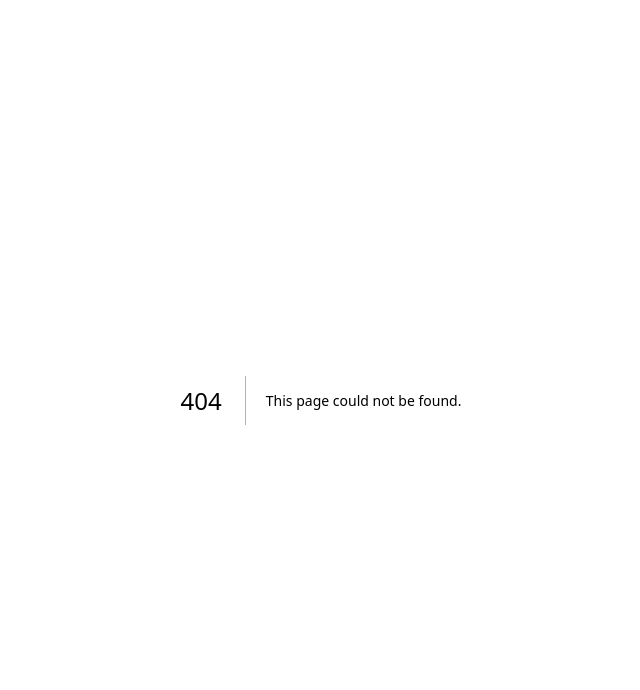
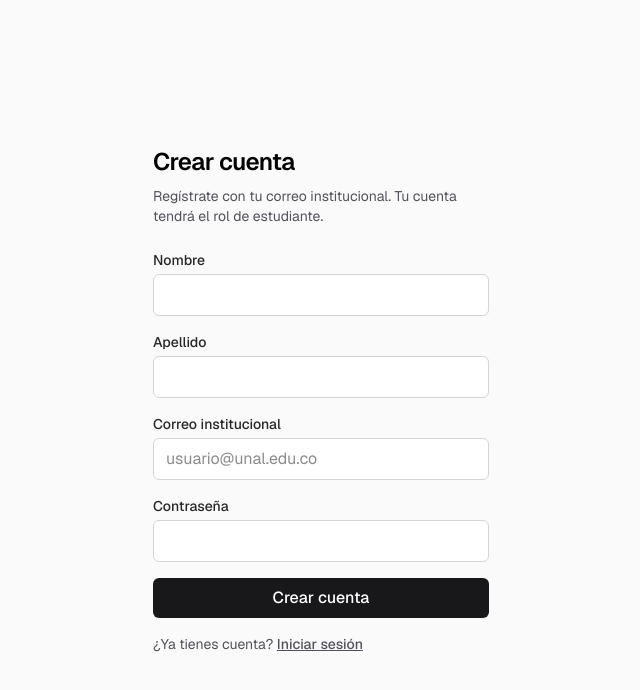
Before and after one commit to ingenieriadesoftwarep502-a11y/sigma-fcen, a Next.js app in the folder frontend/my-app/: page /register in a window 1280 px wide. Before the commit this address had no page. Shown: the top 690 px of the page, without its empty margins (319-959 px from the left). Built offline with nearby package versions, Linux system fonts and the light colour scheme.

Commit message:
feat(frontend): pantalla de registro de estudiantes
T-01.14 (parte 3, CA-HU01-1 a CA-HU01-4):
- /register valida campos y dominio @unal.edu.co antes de enviar y
  muestra los errores del servidor junto a cada campo.
- Tras registrarse inicia sesion y va al inicio (ADR-009).

```diff
--- /dev/null
+++ b/frontend/my-app/app/register/page.tsx
@@ -0,0 +1,23 @@
+import type { Metadata } from "next";
+
+import RegisterForm from "./register-form";
+
+export const metadata: Metadata = { title: "Crear cuenta · SIGMA-FCEN" };
+
+export default function RegisterPage() {
+  return (
+    <div className="flex flex-1 items-center justify-center bg-zinc-50 font-sans dark:bg-black">
+      <main className="flex w-full max-w-sm flex-col gap-6 px-6 py-16">
+        <div className="flex flex-col gap-2">
+          <h1 className="text-2xl font-semibold tracking-tight text-black dark:text-zinc-50">
+            Crear cuenta
+          </h1>
+          <p className="text-sm text-zinc-600 dark:text-zinc-400">
+            Regístrate con tu correo institucional. Tu cuenta tendrá el rol de estudiante.
+          </p>
+        </div>
+        <RegisterForm />
+      </main>
+    </div>
+  );
+}
--- /dev/null
+++ b/frontend/my-app/app/register/register-form.tsx
@@ -0,0 +1,129 @@
+"use client";
+
+import Link from "next/link";
+import { useRouter } from "next/navigation";
+import { type FormEvent, useState } from "react";
+
+import TextField from "@/components/text-field";
+import { fieldErrors, requestErrorMessage } from "@/lib/api-client";
+import {
+  INSTITUTIONAL_EMAIL_DOMAIN,
+  isInstitutionalEmail,
+  login,
+  register,
+  type RegisterData,
+} from "@/lib/auth";
+
+type Field = keyof RegisterData;
+type Errors = Partial<Record<Field, string[]>>;
+
+const EMPTY: RegisterData = { first_name: "", last_name: "", email: "", password: "" };
+
+function validate(data: RegisterData): Errors {
+  const errors: Errors = {};
+  if (!data.first_name.trim()) errors.first_name = ["Ingresa tu nombre."];
+  if (!data.last_name.trim()) errors.last_name = ["Ingresa tu apellido."];
+  if (!data.email.trim()) {
+    errors.email = ["Ingresa tu correo."];
+  } else if (!isInstitutionalEmail(data.email.trim())) {
+    errors.email = [`Usa tu correo institucional @${INSTITUTIONAL_EMAIL_DOMAIN}.`];
+  }
+  if (!data.password) errors.password = ["Ingresa una contraseña."];
+  return errors;
+}
+
+export default function RegisterForm() {
+  const router = useRouter();
+  const [data, setData] = useState<RegisterData>(EMPTY);
+  const [errors, setErrors] = useState<Errors>({});
+  const [formError, setFormError] = useState<string | null>(null);
+  const [submitting, setSubmitting] = useState(false);
+
+  function update(field: Field) {
+    return (event: React.ChangeEvent<HTMLInputElement>) =>
+      setData((current) => ({ ...current, [field]: event.target.value }));
+  }
+
+  async function handleSubmit(event: FormEvent<HTMLFormElement>) {
+    event.preventDefault();
+    const clientErrors = validate(data);
+    setErrors(clientErrors);
+    setFormError(null);
+    if (Object.keys(clientErrors).length > 0) return;
+
+    const payload = { ...data, email: data.email.trim() };
+    setSubmitting(true);
+    try {
+      await register(payload);
+      // Self-registration yields an active account (ADR-009): sign in right away.
+      await login(payload.email, payload.password);
+      router.push("/");
+    } catch (error) {
+      const serverErrors = fieldErrors(error);
+      if (Object.keys(serverErrors).length > 0) {
+        setErrors(serverErrors);
+      } else {
+        setFormError(requestErrorMessage(error));
+      }
+      setSubmitting(false);
+    }
+  }
+
+  return (
+    <form onSubmit={handleSubmit} noValidate className="flex flex-col gap-4">
+      {formError && (
+        <p role="alert" className="rounded-md bg-red-50 px-3 py-2 text-sm text-red-800">
+          {formError}
+        </p>
+      )}
+      <TextField
+        id="first_name"
+        label="Nombre"
+        autoComplete="given-name"
+        value={data.first_name}
+        onChange={update("first_name")}
+        errors={errors.first_name}
+      />
+      <TextField
+        id="last_name"
+        label="Apellido"
+        autoComplete="family-name"
+        value={data.last_name}
+        onChange={update("last_name")}
+        errors={errors.last_name}
+      />
+      <TextField
+        id="email"
+        label="Correo institucional"
+        type="email"
+        autoComplete="email"
+        placeholder={`usuario@${INSTITUTIONAL_EMAIL_DOMAIN}`}
+        value={data.email}
+        onChange={update("email")}
+        errors={errors.email}
+      />
+      <TextField
+        id="password"
+        label="Contraseña"
+        type="password"
+        autoComplete="new-password"
+        value={data.password}
+        onChange={update("password")}
+        errors={errors.password}
+      />
+      <button
+        type="submit"
+        disabled={submitting}
+        className="rounded-md bg-zinc-900 px-4 py-2 font-medium text-white disabled:opacity-60 dark:bg-zinc-50 dark:text-zinc-900"
+      >
+        {submitting ? "Creando cuenta…" : "Crear cuenta"}
+      </button>
+      <p className="text-sm text-zinc-600 dark:text-zinc-400">
+        ¿Ya tienes cuenta?{" "}
+        <Link href="/login" className="font-medium underline">
+          Iniciar sesión
+        </Link>
+      </p>
+    </form>
+  );
+}
```
Also changed, not shown: 1 other file (tests, documents, lock files or other folders).
